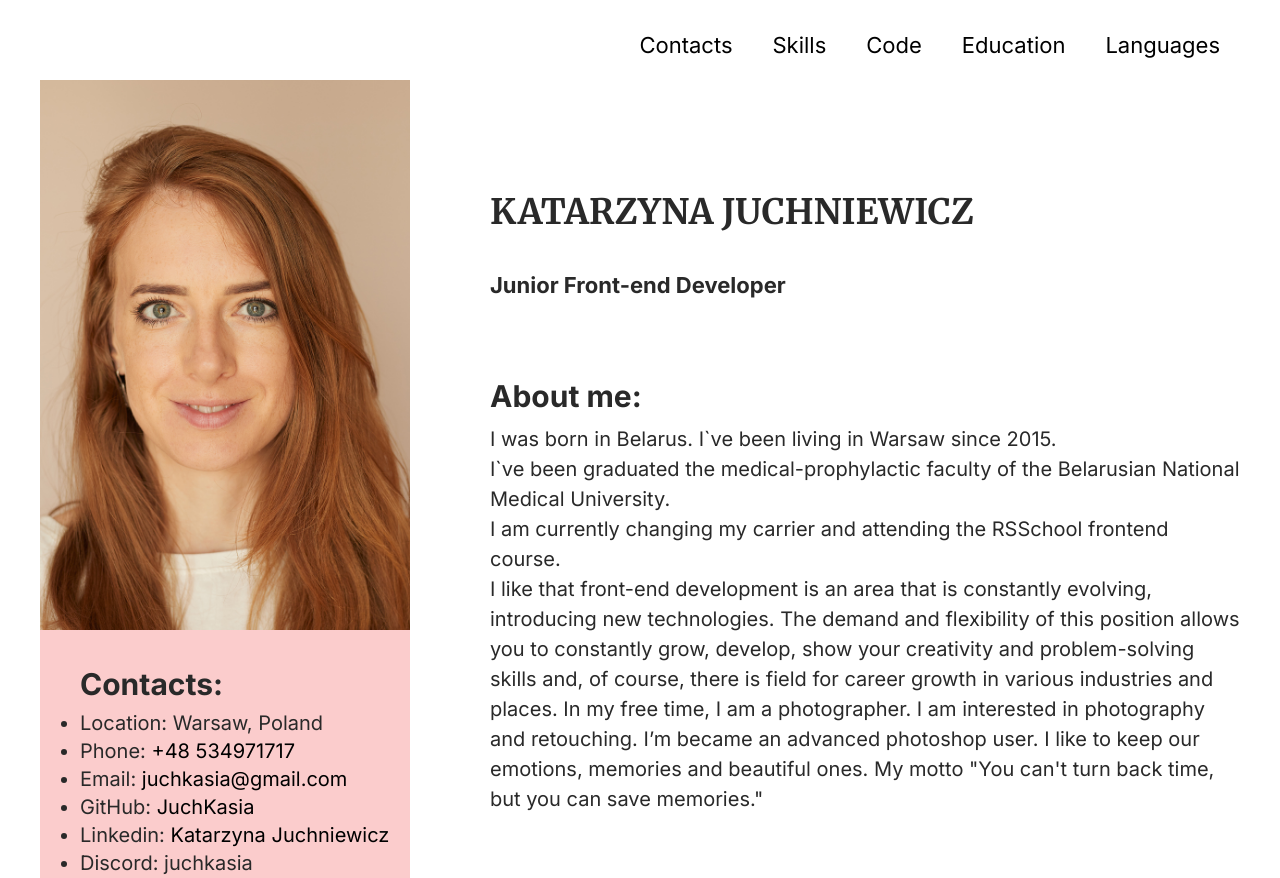
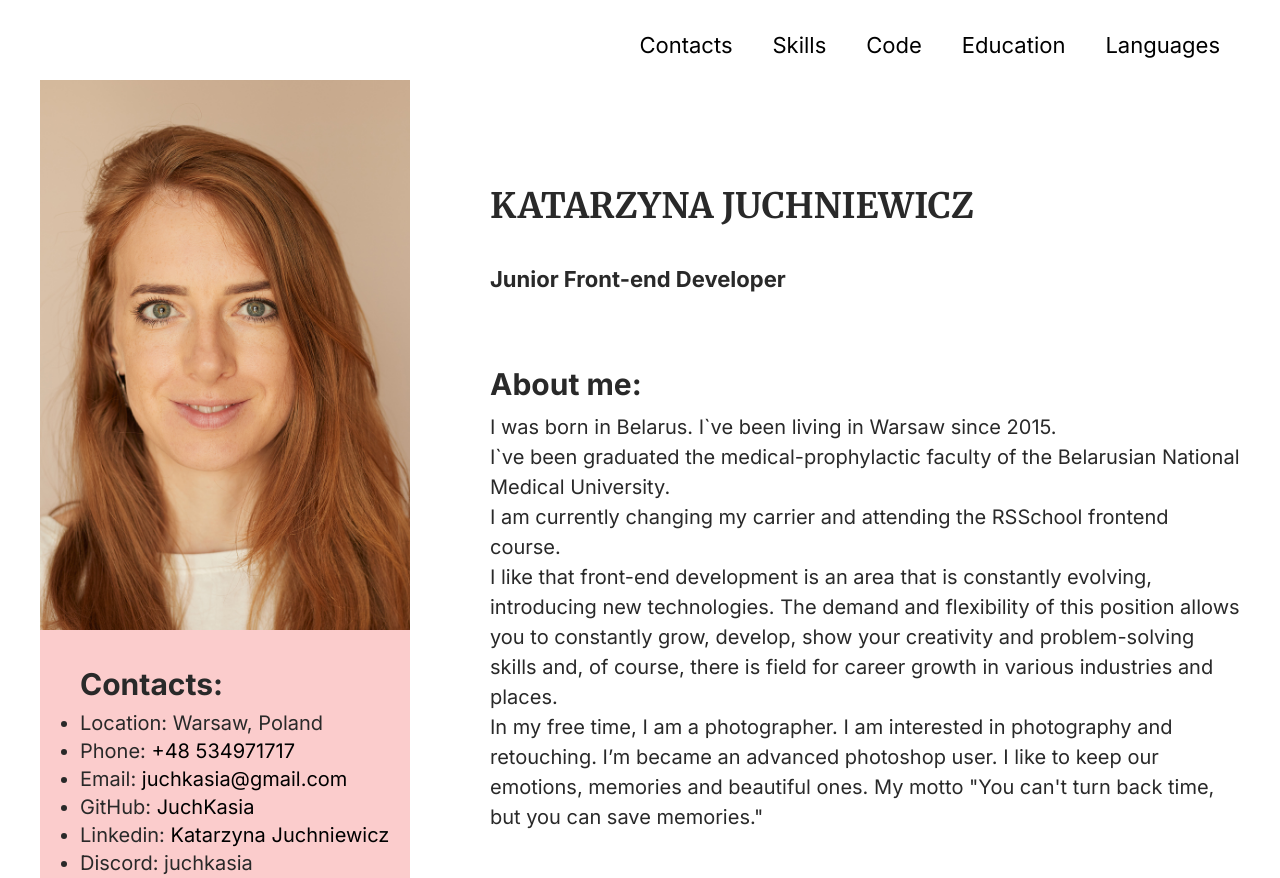
Before and after one commit to JuchKasia/rsschool-cv, a plain HTML site: page index.html in a window 1280 px wide. Shown: the top 878 px of the page. Drawn offline with Linux system fonts and the light colour scheme.

Commit message:
fix: correct text about me

```diff
--- a/index.html
+++ b/index.html
@@ -81,7 +81,7 @@
                         I`ve been graduated the medical-prophylactic faculty of the Belarusian National Medical University.<br>
                         I am currently changing my carrier and attending the RSSchool frontend course.<br>
                         I like that front-end development is an area that is constantly evolving, introducing new technologies.
-                        The demand and flexibility of this position allows you to constantly grow, develop, show your creativity and problem-solving skills and, of course, there is field for career growth in various industries and places.
+                        The demand and flexibility of this position allows you to constantly grow, develop, show your creativity and problem-solving skills and, of course, there is field for career growth in various industries and places.<br>
                         In my free time, I am a photographer. I am interested in photography and retouching. I’m became an advanced photoshop user.
                         I like to keep our emotions, memories and beautiful ones. My motto "You can't turn back time, but you can save memories."
                     </p>
```
